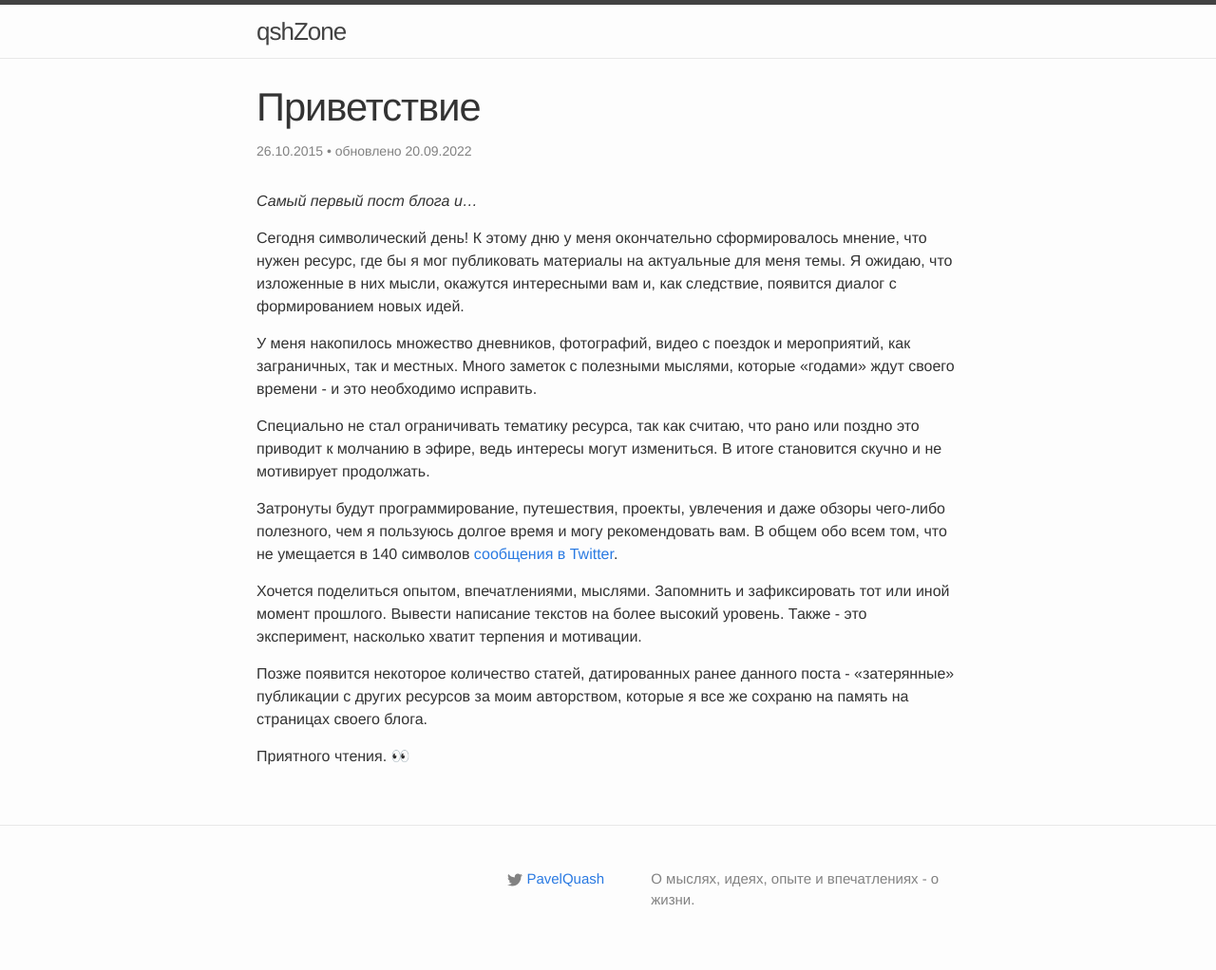
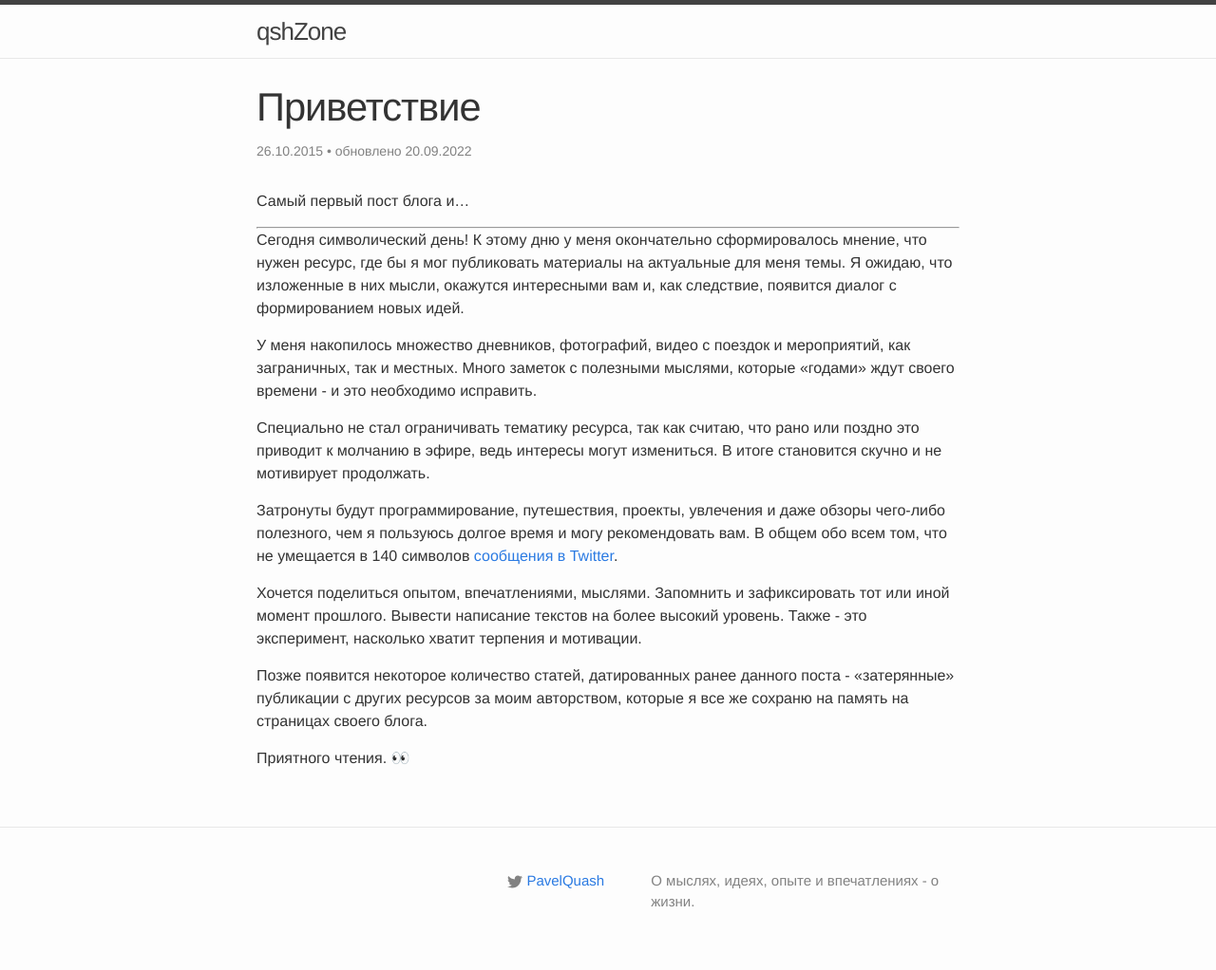
Before and after one commit to qshZone/qshzone.github.io, a Jekyll site: the page built from _posts/2015-10-26-hello-world.md, in a window 1280 px wide. Shown: the whole page at 95% size. Built offline with Jekyll 4.4.1, drawn with Linux system fonts in a browser that asks for light colours.

Commit message:
Поправил вёрстку поста, и контакт телеграм

```diff
--- a/_config.yml
+++ b/_config.yml
@@ -11,7 +11,7 @@ author:
   twitter: PavelQuash
   github: PavelQuash
   instagram: PavelQuash
-  telegram: pavelquash
+  telegram: PavelQuash
   telegram-channel: qshZone
   email: hi@qshzone.ru
 
--- a/_layouts/post.html
+++ b/_layouts/post.html
@@ -19,7 +19,10 @@ layout: default
   </header>
 
   <article class="post-content">
-    {% if page.description %}<p><em>{{ page.description | newline_to_br }}</em></p>{% endif %}
+    {% if page.description %}<p>{{ page.description | newline_to_br }}</p>{% endif %}
+
+    <hr />
+
     {{ content }}
   </article>
 
```
